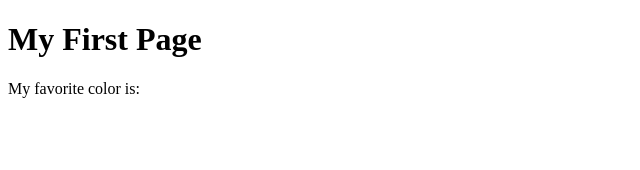
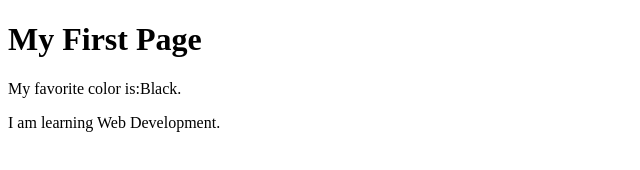
Before and after one commit to bonisanani/wdd130, a plain HTML site: page week01/first-page.html in a window 1280 px wide. Shown: the whole page, without its empty margins (0-640 px from the left). Drawn offline with Linux system fonts and the light colour scheme.

Commit message:
Week 1 Changes

```diff
--- a/week01/first-page.html
+++ b/week01/first-page.html
@@ -1,12 +1,16 @@
 <!DOCTYPE html>
 <html lang="en">
+
 <head>
     <meta charset="UTF-8">
     <meta name="viewport" content="width=device-width, initial-scale=1.0">
     <title>My First Page</title>
 </head>
+
 <body>
     <h1>My First Page</h1>
-    <p>My favorite color is: </p>
+    <p>My favorite color is:Black.</p>
+    <p>I am learning Web Development.</p>
 </body>
+
 </html>
```
